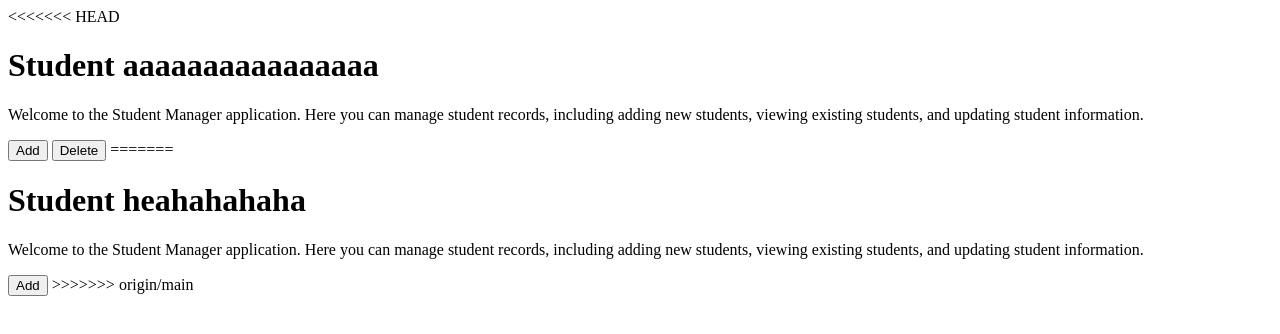
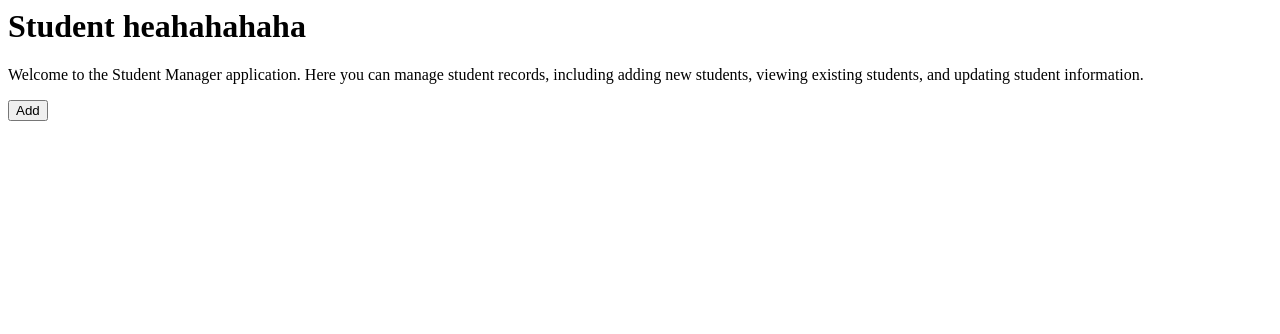
Before and after one commit to nvttai05/QLDA, a plain HTML site: page student_manager/index.html in a window 1280 px wide. Drawn offline with Linux system fonts and the light colour scheme.

Commit message:
conflict

```diff
--- a/student_manager/index.html
+++ b/student_manager/index.html
@@ -1,10 +1,3 @@
-<<<<<<< HEAD
-<h1>Student aaaaaaaaaaaaaaaa</h1>
-<p>Welcome to the Student Manager application. Here you can manage student records, including adding new students, viewing existing students, and updating student information.</p>
-<button>Add</button>
-<button>Delete</button>
-=======
 <h1>Student heahahahaha</h1>
 <p>Welcome to the Student Manager application. Here you can manage student records, including adding new students, viewing existing students, and updating student information.</p>
 <button>Add</button>
->>>>>>> origin/main
```
